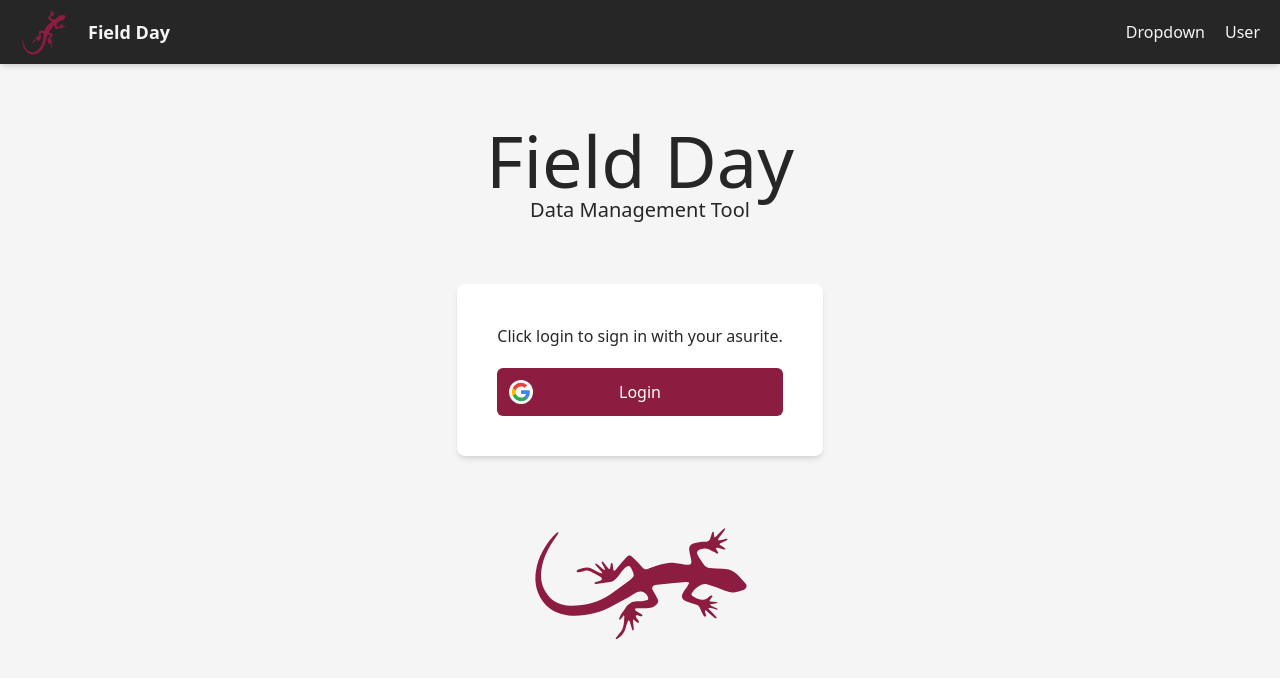
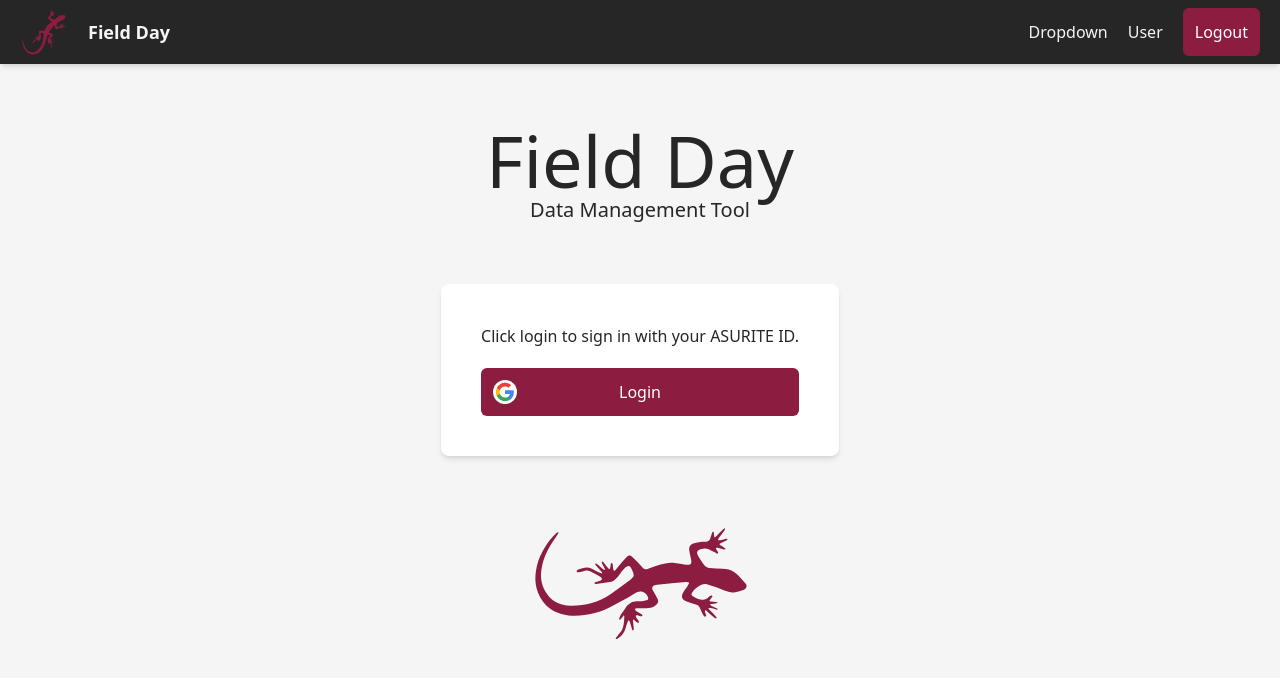
Before and after one commit to Field-Day-2022/desktop-data-manager, a React (Vite) app: page / in a window 1280 px wide. Shown: the top 678 px of the page. Built offline with nearby package versions, Linux system fonts and the light colour scheme; no server answers.

Commit message:
Test logout button

```diff
--- a/src/App.jsx
+++ b/src/App.jsx
@@ -1,6 +1,8 @@
+import Button from './components/Button'
 import Dropdown from './components/Dropdown'
 import TopNav from './components/TopNav'
 import LoginWrapper from './pages/LoginWrapper'
+import { signOut } from 'firebase/auth'
 
 function App() {
 
@@ -8,7 +10,7 @@ function App() {
     <div className="absolute inset-0 flex flex-col items-center bg-neutral-100 text-neutral-800">
       <TopNav
         title='Field Day'
-        subcomponents={[<Dropdown />, <div>User</div>]}
+        subcomponents={[<Dropdown />, <div>User</div>, <Button text="Logout" enabled={true} onClick={() => signOut()} />]}
       />
       <LoginWrapper>
         <div>Hello</div>
--- a/src/components/Button.jsx
+++ b/src/components/Button.jsx
@@ -2,9 +2,9 @@ export default function Button({ text, onClick, enabled, icon }) {
     return (
         (enabled ?
             <div
-                className={"rounded-md py-3 bg-asu-maroon text-white cursor-pointer"}
+                className={"rounded-md p-3 bg-asu-maroon text-white cursor-pointer"}
                 onClick={onClick}>
-                <div className="absolute px-3">
+                <div className="absolute">
                     {icon ? icon : null}
                 </div>
                 <div className="select-none">{text}</div>
@@ -12,8 +12,8 @@ export default function Button({ text, onClick, enabled, icon }) {
             </div>
             :
             <div
-                className={"rounded-md py-3 bg-neutral-800 text-white"}>
-                <div className="absolute px-3">
+                className={"rounded-md p-3 bg-neutral-800 text-white"}>
+                <div className="absolute">
                     {icon ? icon : null}
                 </div>
                 <div className="select-none">{text}</div>
--- a/src/pages/LoginPage.jsx
+++ b/src/pages/LoginPage.jsx
@@ -5,7 +5,7 @@ import Logo from "../components/Logo";
 export default function LoginPage({ loading, loginEvent }) {
 
     const LOADING_MESSAGE = 'Loading Google\'s authentication.'
-    const LOGIN_MESSAGE = 'Click login to sign in with your asurite.'
+    const LOGIN_MESSAGE = 'Click login to sign in with your ASURITE ID.'
 
     return (
         <div className="text-center">
```
